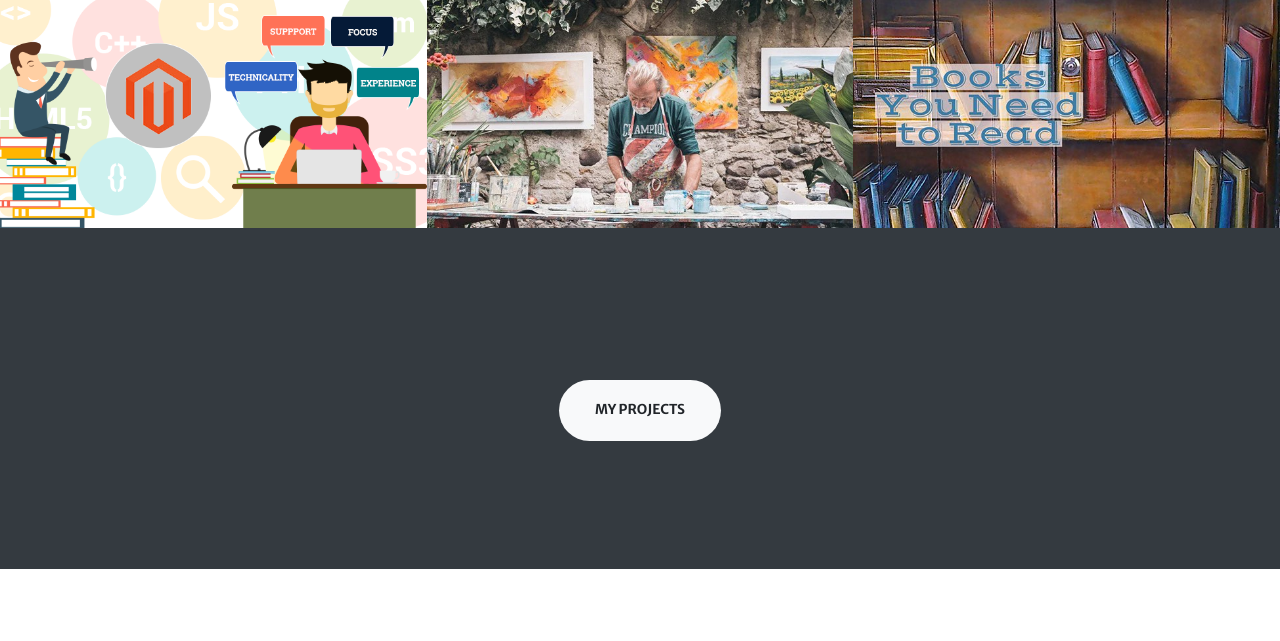
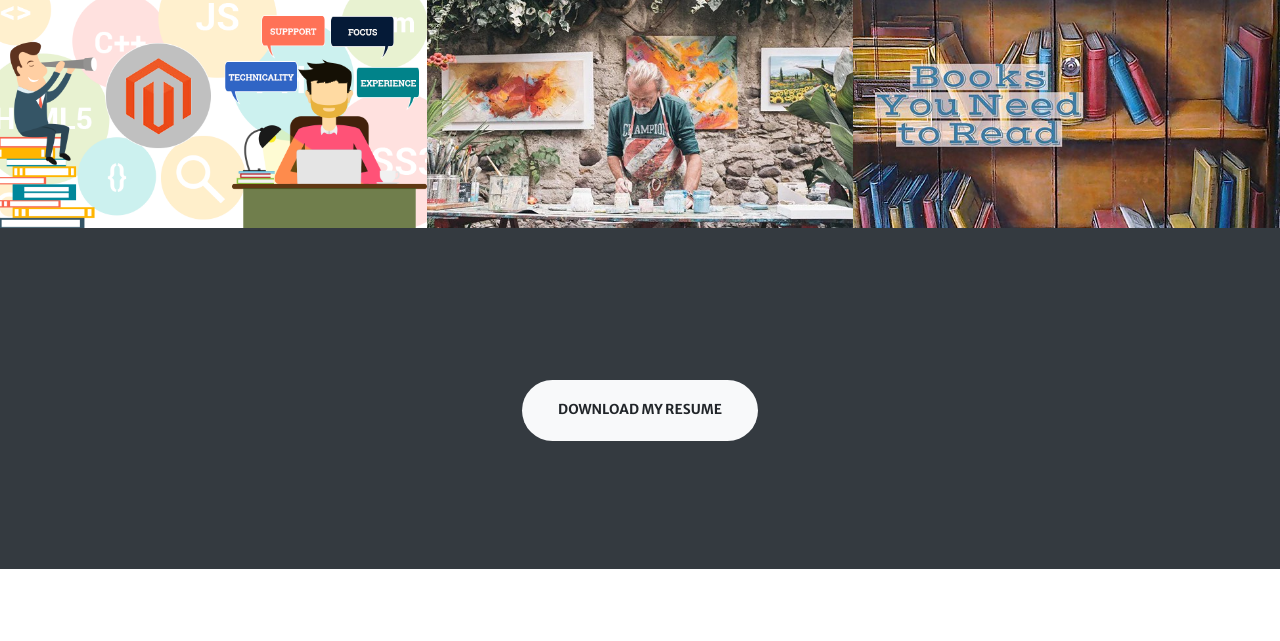
Before and after one commit to kumaradoss-quantum/AI, a Flask app: page / in a window 1280 px wide. Shown: the part 2291-2932 px from the top of the page. Run offline with Flask 2, Linux system fonts and the light colour scheme; some libraries are stand-ins or nearby versions.

Commit message:
Update index.html

```diff
--- a/pythonProject1/template/index.html
+++ b/pythonProject1/template/index.html
@@ -40,6 +40,7 @@
                 <div class="row h-100 align-items-center justify-content-center text-center">
                     <div class="col-lg-10 align-self-end">
                         <h1 class="text-uppercase text-white font-weight-bold">I'M PYTHON DEVELOPER FROM PONDICHERRY</h1>
+                        <a class="btn btn-light btn-xl" href="https://github.com/kumaradoss-quantum/kumaradoss-quantum">My Projects</a>
                         <hr class="divider my-4" />
                     </div>
                     <div class="col-lg-8 align-self-baseline">
@@ -164,7 +165,7 @@
         <section class="page-section bg-dark text-white">
             <div class="container text-center">
                 <h2 class="mb-4"></h2>
-                <a class="btn btn-light btn-xl" href="https://github.com/kumaradoss-quantum/kumaradoss-quantum">My Projects</a>
+                <a class="btn btn-light btn-xl" href="/download">Download my Resume</a>
             </div>
         </section>
         <!-- Contact-->
```
